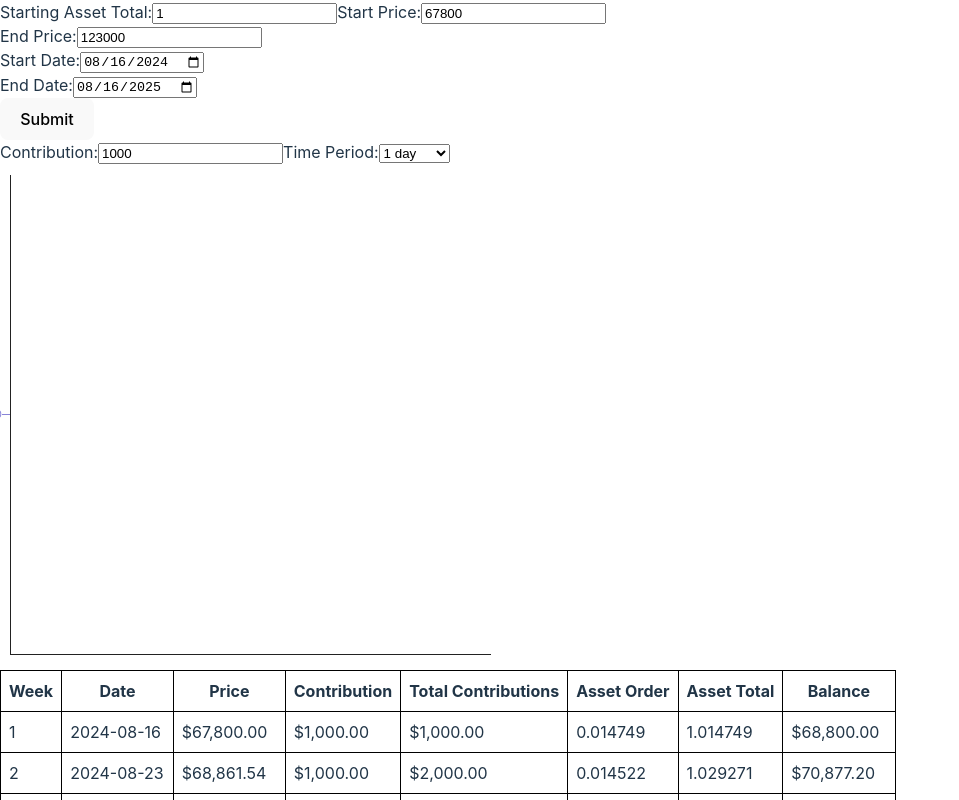
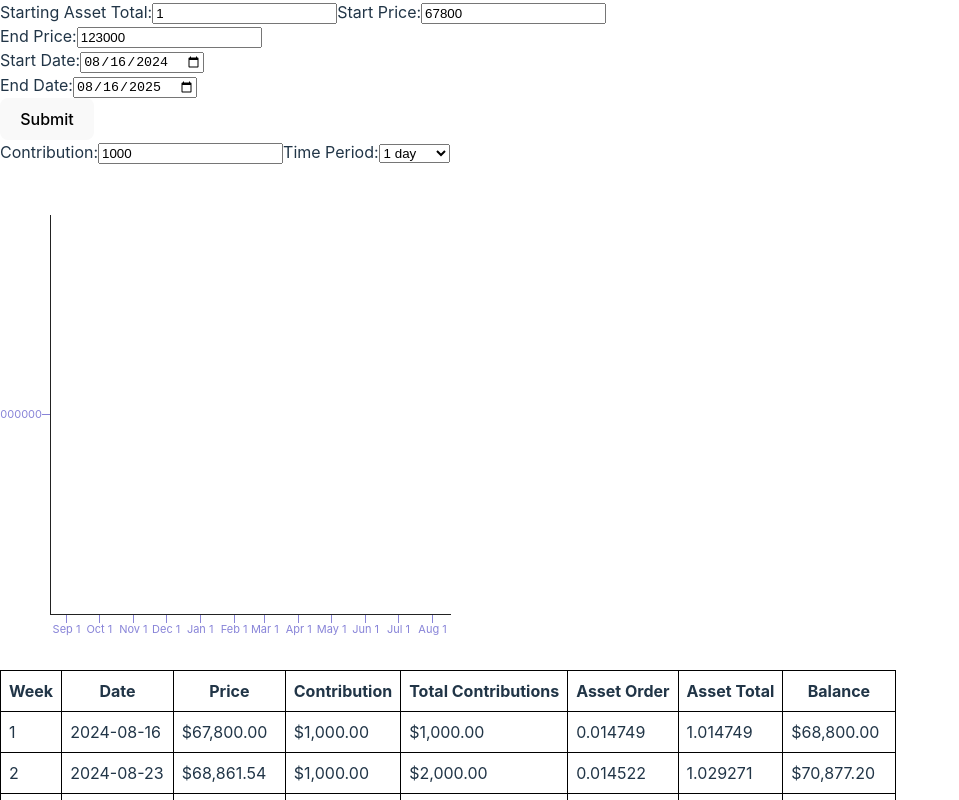
Before and after one commit to ibrunner/dca-explorer, a React (Vite) app: page / in a window 1280 px wide. Shown: the top 800 px of the page, without its empty margins (0-959 px from the left). Built offline with nearby package versions, Linux system fonts and the light colour scheme.

Commit message:
date ticks and labels

```diff
--- a/src/App.tsx
+++ b/src/App.tsx
@@ -27,7 +27,7 @@ function App(): JSX.Element {
   return (
     <AppContext.Provider value={{ state, dispatch }}>
       <MainForm />
-      <ProjectionsChart {...state} width={500} height={500} margin={{ top: 10, right: 10, bottom: 10, left: 10 }}/>
+      <ProjectionsChart {...state} width={500} height={500} margin={{ top: 50, right: 50, bottom: 50, left: 50 }}/>
       <ProjectionsTable {...state} />
     </AppContext.Provider>
   );
--- a/src/components/ProjectionsChart.tsx
+++ b/src/components/ProjectionsChart.tsx
@@ -6,6 +6,7 @@ import { AxisBottom, AxisLeft } from '@visx/axis';
 import { extent, max } from 'd3-array';
 import moment from 'moment';
 import { Projection } from '../util/useProjections';
+import { useAppContext } from "../AppContext";
 
 interface ProjectionsChartProps {
     projections: Projection[];
@@ -20,10 +21,12 @@ const ProjectionsChart: React.FC<ProjectionsChartProps> = ({
     height,
     margin = { top: 10, right: 10, bottom: 10, left: 10 },
 }) => {
+    const { state } = useAppContext();
+    const { startPrice, endPrice, startDate, endDate, contribution, startingAssetTotal } = state;
+
     // Define the x and y scales
-    console.log(margin)
     const xScale = scaleTime({
-        domain: extent(projections, (d) => d.date) as [Date, Date],
+        domain: [startDate, endDate] as [Date, Date],
         range: [margin.left, width - margin.right],
     });
 
@@ -32,6 +35,8 @@ const ProjectionsChart: React.FC<ProjectionsChartProps> = ({
         range: [height - margin.bottom, margin.top],
         nice: true,
     });
+    // Calculate the tick values for the x-axis
+    const tickValues = xScale.ticks();
 
     return (
         <svg width={width} height={height}>
@@ -50,6 +55,7 @@ const ProjectionsChart: React.FC<ProjectionsChartProps> = ({
                     top={height - margin.bottom}
                     scale={xScale}
                     numTicks={width > 520 ? 10 : 5}
+                    tickValues={tickValues}
                     tickFormat={(date) => moment(date).format('MMM D')}
                     tickStroke="#8884d8"
                     tickLabelProps={() => ({
```
